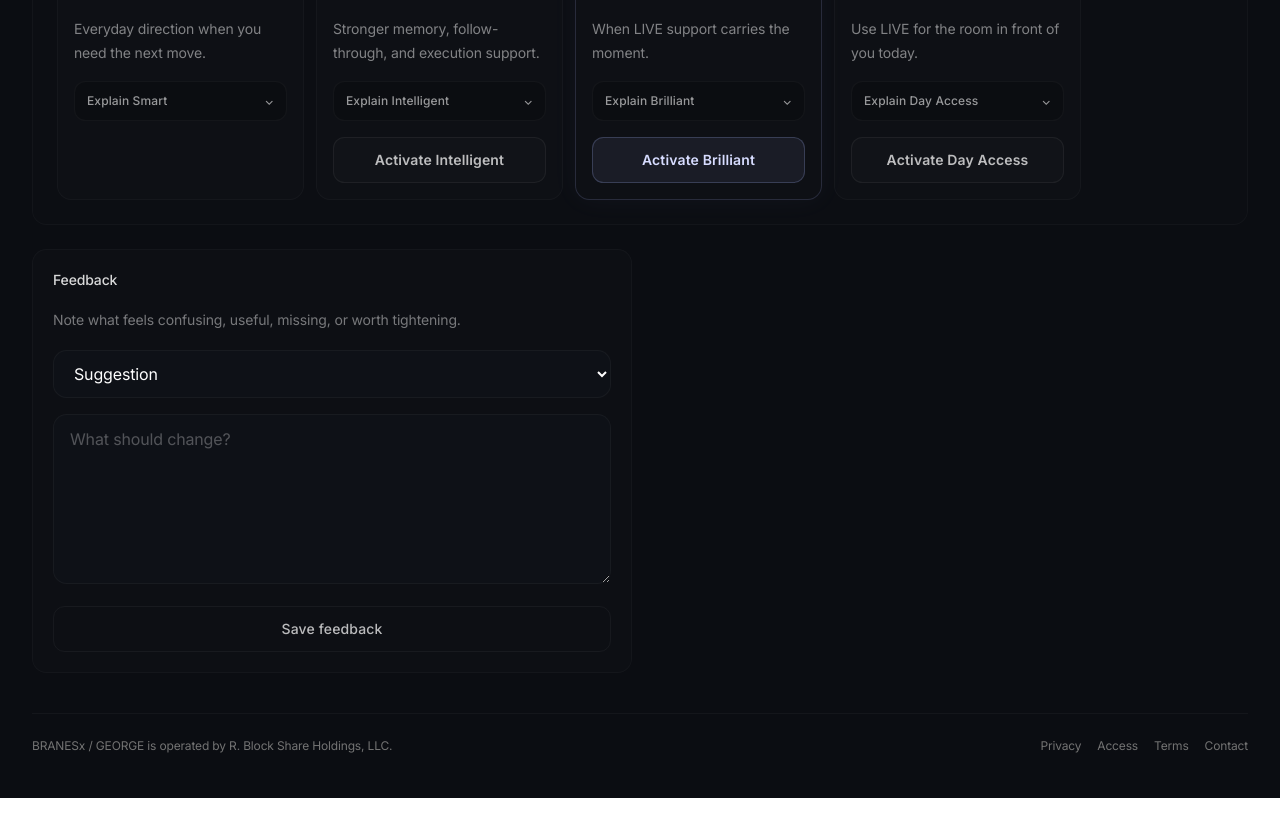
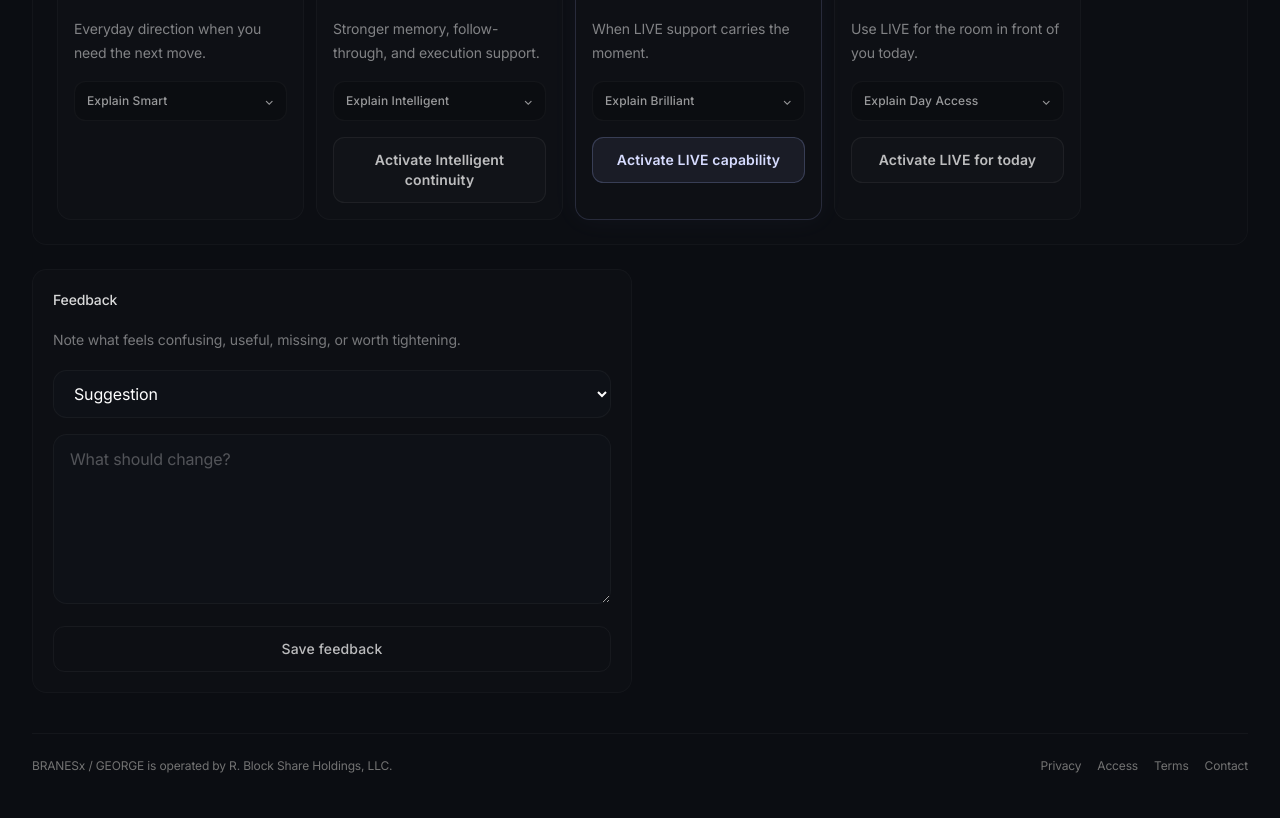
Before and after one commit to LesKemVal/ai-clarity, a Next.js app: page /top-up in a window 1280 px wide. Shown: the part 780-1598 px from the top of the page. Built offline with nearby package versions, Linux system fonts and the light colour scheme.

Commit message:
Refine GEORGE activation language

```diff
--- a/app/top-up/page.tsx
+++ b/app/top-up/page.tsx
@@ -45,7 +45,7 @@ const tiers: TierCard[] = [
       'Uses continuity and signal to sharpen execution, planning, momentum, and decision support.',
       'Useful for long-term projects, business direction, operational thinking, and ongoing execution.',
     ],
-    action: 'Activate Intelligent',
+    action: 'Activate Intelligent continuity',
     checkout: 'intelligent',
   },
   {
@@ -61,7 +61,7 @@ const tiers: TierCard[] = [
       'Adjusts pacing, wording, silence, and rhetorical posture based on the room and user direction.',
       'Useful for negotiations, interviews, difficult conversations, calls, meetings, and high-pressure communication.',
     ],
-    action: 'Activate Brilliant',
+    action: 'Activate LIVE capability',
     checkout: 'brilliant',
   },
   {
@@ -77,7 +77,7 @@ const tiers: TierCard[] = [
       'Useful when timing, wording, pressure, or one important conversation may affect the next opportunity.',
       'Designed for immediate operational support during specific high-leverage moments.',
     ],
-    action: 'Activate Day Access',
+    action: 'Activate LIVE for today',
     checkout: 'brilliant_day',
   },
 ]
@@ -128,10 +128,10 @@ export default function TopUpPage() {
       return 'Configure GEORGE.'
     }
     if (intent === 'conversation') {
-      return 'Activate LIVE support.'
+      return 'Activate LIVE capability.'
     }
     if (intent === 'pro') {
-      return 'Open Brilliant Day.'
+      return 'Activate LIVE for today.'
     }
     return 'Access and continuity.'
   }, [intent])
@@ -210,7 +210,7 @@ export default function TopUpPage() {
 
   async function startCheckout(tier: 'intelligent' | 'brilliant' | 'brilliant_day') {
     try {
-      setMessage('Opening secure checkout...')
+      setMessage('Preparing secure activation...')
 
       const res = await fetch('/api/subscribe', {
         method: 'POST',
```
